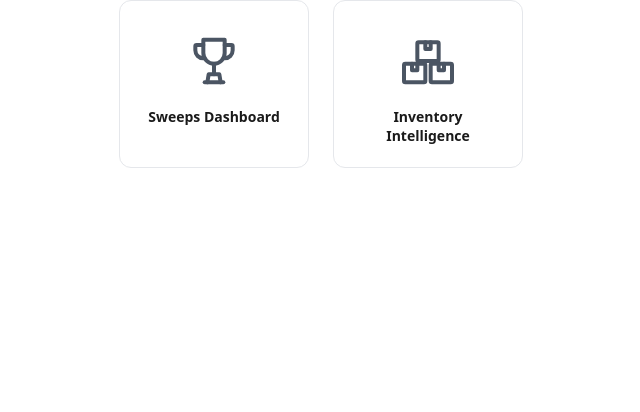
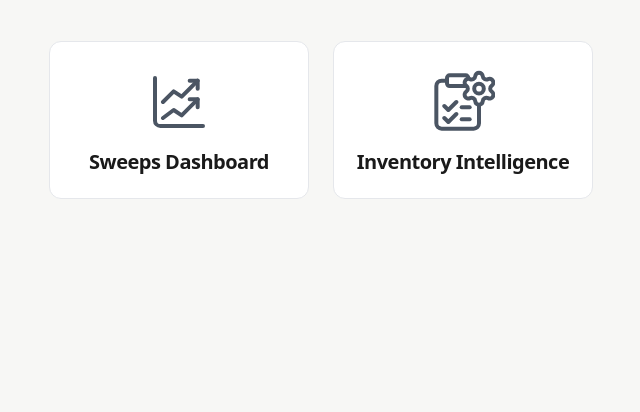
Before and after one commit to robertBDR/bdr-apps, a plain HTML site: page index.html in a window 1280 px wide. Shown: the part 388-800 px from the top of the page, without its empty margins (319-959 px from the left). Drawn offline with Linux system fonts and the light colour scheme.

Commit message:
New icons (rising line chart, clipboard checklist with gear), 75% larger logo, tool-title font style, off-white page background
Co-Authored-By: Claude Opus 5.5 <noreply@anthropic.com>
Claude-Session: https://claude.ai/code/session_01DHSjRBWvkKFZHy14DWKGRJ

```diff
--- a/index.html
+++ b/index.html
@@ -12,7 +12,7 @@
     * { box-sizing: border-box; }
     body {
       margin: 0;
-      background: #ffffff;
+      background: #f7f7f5; /* same page background as Sweeps and Inventory */
       color: #1a1a1a;
       font-family: ui-sans-serif, system-ui, sans-serif, "Apple Color Emoji", "Segoe UI Emoji";
       -webkit-font-smoothing: antialiased;
@@ -25,7 +25,7 @@
       justify-content: center;
       padding: 48px 16px;
     }
-    .logo { height: 96px; width: auto; margin-bottom: 48px; }
+    .logo { width: 392px; max-width: 100%; height: auto; margin-bottom: 48px; } /* 168px tall at full size */
     .tools {
       display: flex;
       flex-direction: row;
@@ -37,7 +37,7 @@
       flex-direction: column;
       align-items: center;
       gap: 14px;
-      width: 190px;
+      width: 260px;
       padding: 28px 16px 22px;
       background: #ffffff;
       border: 1px solid #e5e7eb;
@@ -52,13 +52,14 @@
       outline: none;
     }
     .tool svg { width: 64px; height: 64px; color: #4b5563; }
-    .tool span { font-size: 14px; font-weight: 600; text-align: center; }
+    /* Same as the tool titles beside the logo in Sweeps and Inventory (Tailwind text-xl font-bold tracking-tight) */
+    .tool span { font-size: 20px; line-height: 28px; font-weight: 700; letter-spacing: -0.025em; text-align: center; }
 
     /* Phones: stack the tools vertically */
     @media (max-width: 480px) {
-      .logo { height: 76px; margin-bottom: 36px; }
+      .logo { margin-bottom: 36px; }
       .tools { flex-direction: column; align-items: center; gap: 16px; }
-      .tool { width: 240px; }
+      .tool { width: 270px; }
     }
   </style>
 </head>
@@ -68,27 +69,30 @@
 
     <nav class="tools">
       <a class="tool" href="https://sweeps.ridebdr.com">
-        <!-- Trophy icon -->
+        <!-- Line chart: lines rising, with arrowheads (built from Lucide shapes) -->
         <svg viewBox="0 0 24 24" fill="none" stroke="currentColor" stroke-width="1.5" stroke-linecap="round" stroke-linejoin="round" aria-hidden="true">
-          <path d="M8 4h8v5a4 4 0 0 1-8 0V4z"/>
-          <path d="M8 6H5.5a.5.5 0 0 0-.5.5V8a3 3 0 0 0 3 3"/>
-          <path d="M16 6h2.5a.5.5 0 0 1 .5.5V8a3 3 0 0 1-3 3"/>
-          <path d="M12 13v4"/>
-          <path d="M8.5 20h7"/>
-          <path d="M9.5 20l.5-3h4l.5 3"/>
+          <path d="M3 3v16a2 2 0 0 0 2 2h16"/>
+          <path d="M6 12l4-4 3 2 6-6"/>
+          <path d="M16 4h3v3"/>
+          <path d="M6 18l4-3 3 2 6-6"/>
+          <path d="M16 11h3v3"/>
         </svg>
         <span>Sweeps Dashboard</span>
       </a>
 
       <a class="tool" href="https://inventory.ridebdr.com">
-        <!-- Stacked boxes icon -->
+        <!-- Clipboard with checklist and gear (built from Lucide shapes) -->
         <svg viewBox="0 0 24 24" fill="none" stroke="currentColor" stroke-width="1.5" stroke-linecap="round" stroke-linejoin="round" aria-hidden="true">
-          <rect x="3" y="13" width="8" height="7" rx="0.5"/>
-          <rect x="13" y="13" width="8" height="7" rx="0.5"/>
-          <rect x="8" y="5" width="8" height="7" rx="0.5"/>
-          <path d="M6 13v2.5h2V13"/>
-          <path d="M16 13v2.5h2V13"/>
-          <path d="M11 5v2.5h2V5"/>
+          <rect width="8" height="4" x="6" y="2" rx="1" ry="1"/>
+          <path d="M14 4h2a2 2 0 0 1 2 2v14a2 2 0 0 1-2 2H4a2 2 0 0 1-2-2V6a2 2 0 0 1 2-2h2"/>
+          <path d="m5 13.5 1.5 1.5 3-3"/>
+          <path d="M11.5 14h3"/>
+          <path d="m5 18 1.5 1.5 3-3"/>
+          <path d="M11.5 18.5h3"/>
+          <g transform="translate(10.8 -0.2) scale(0.6)" stroke-width="2.5">
+            <path fill="#ffffff" d="M9.671 4.136a2.34 2.34 0 0 1 4.659 0 2.34 2.34 0 0 0 3.319 1.915 2.34 2.34 0 0 1 2.33 4.033 2.34 2.34 0 0 0 0 3.831 2.34 2.34 0 0 1-2.33 4.033 2.34 2.34 0 0 0-3.319 1.915 2.34 2.34 0 0 1-4.659 0 2.34 2.34 0 0 0-3.32-1.915 2.34 2.34 0 0 1-2.33-4.033 2.34 2.34 0 0 0 0-3.831A2.34 2.34 0 0 1 6.35 6.051a2.34 2.34 0 0 0 3.319-1.915"/>
+            <circle cx="12" cy="12" r="3"/>
+          </g>
         </svg>
         <span>Inventory Intelligence</span>
       </a>
```
